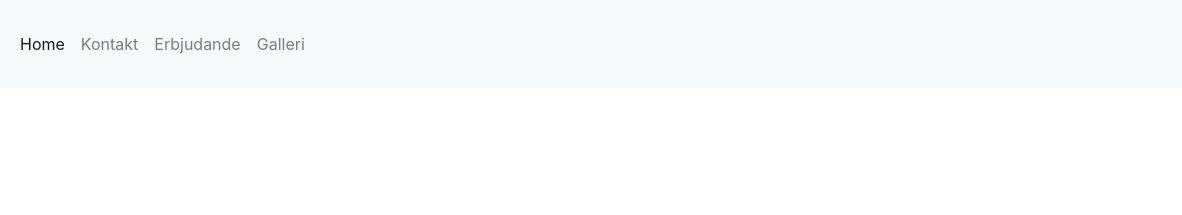
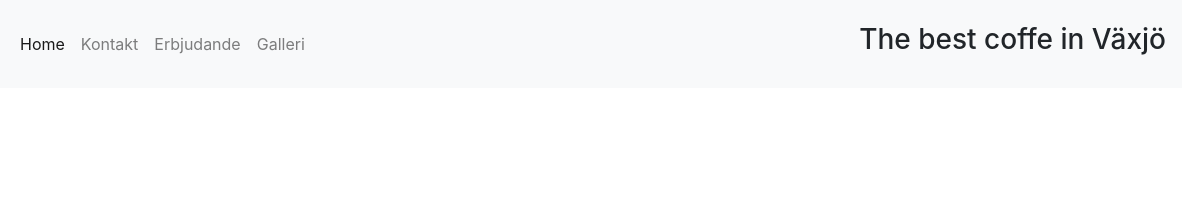
Before and after one commit to davidgalantai/html-css, a plain HTML site: page projekt/contact.html in a window 1280 px wide. Shown: the top 215 px of the page, 98-1280 px from the left. Drawn offline with nearby package versions, Linux system fonts and the light colour scheme.

Commit message:
Update contact.html

```diff
--- a/projekt/contact.html
+++ b/projekt/contact.html
@@ -59,6 +59,7 @@
           </li>
         </ul>
         <form class="form-inline my-2 my-lg-0"></form>
+        <h3>The best coffe in Växjö</h3>
       </div>
     </nav>
 
```
